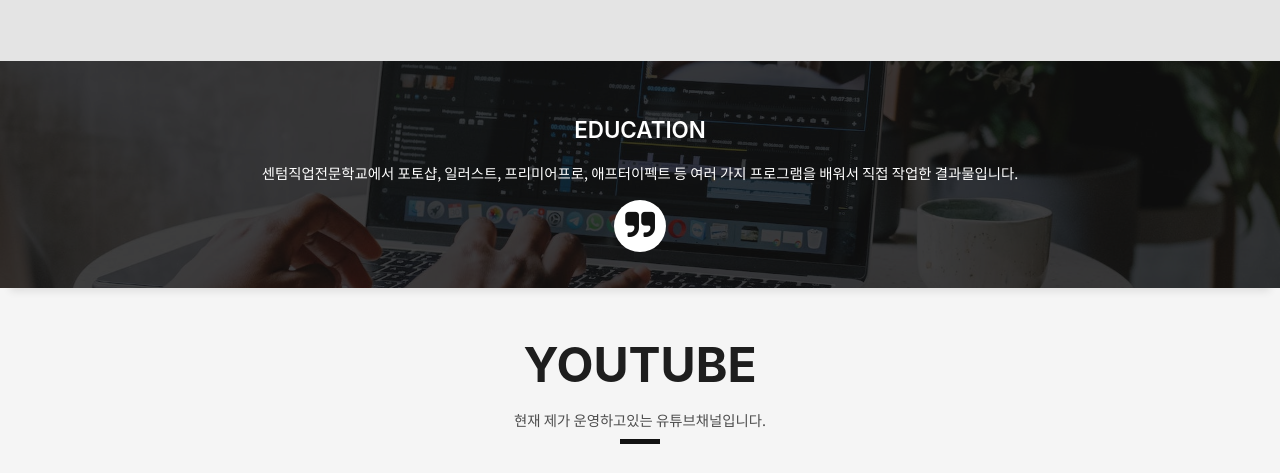
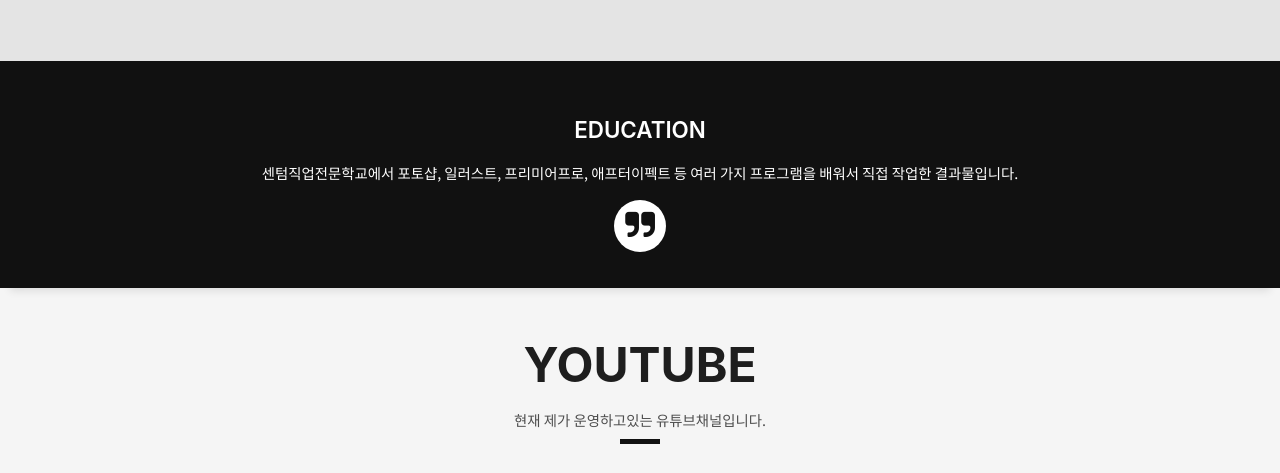
Before and after one commit to stom0823/HJpolio, a plain HTML site: page index.html in a window 1280 px wide. Shown: the part 2823-3296 px from the top of the page. Drawn offline with Linux system fonts and the light colour scheme; files whose address does not match are found by name.

Commit message:
Update style.css

```diff
--- a/css/style.css
+++ b/css/style.css
@@ -100,7 +100,7 @@ a:hover {
   padding: 0;
   height: 100%;
   width: 100%;
-  opacity: .8;
+  opacity: 1;
 }
 
 .paralax-mf {
```
